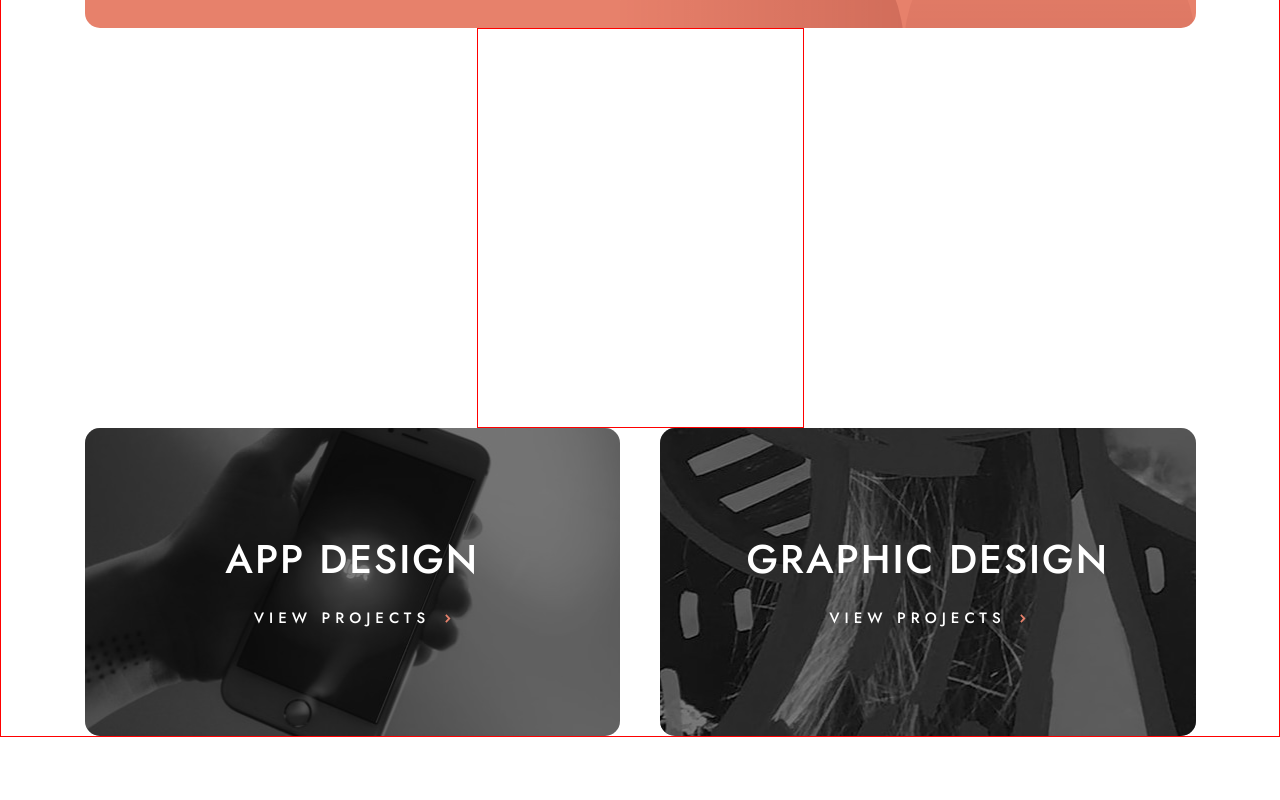
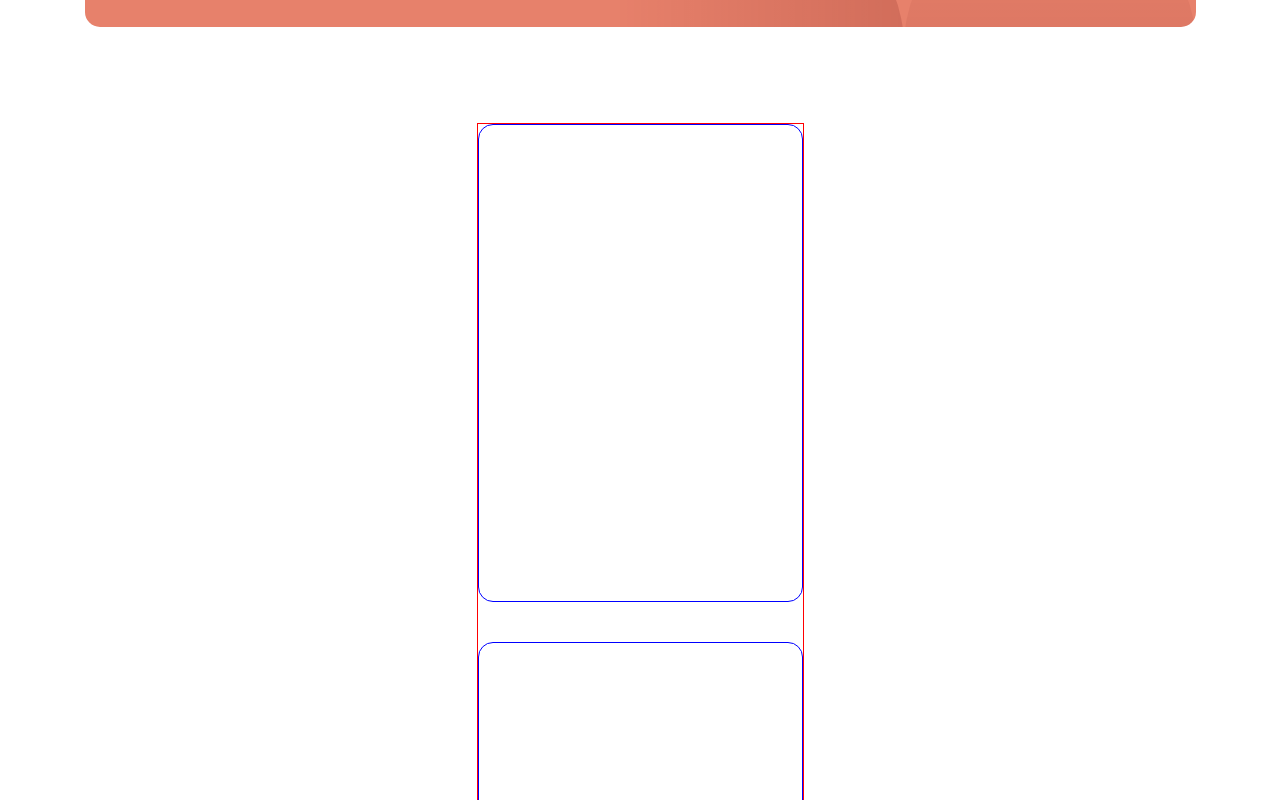
Before and after one commit to danielopq/designo, a React (Vite) app: page / in a window 1280 px wide. Shown: the part 380-1180 px from the top of the page. Built offline with nearby package versions, Linux system fonts and the light colour scheme; a web font is replaced by a local one.

Commit message:
ProjectView - created, Projects - renamed to Projectslist

```diff
--- a/src/components/layout/index.ts
+++ b/src/components/layout/index.ts
@@ -4,4 +4,5 @@ export { default as NavBar } from "./navBar/NavBar";
 export { default as KeyValue } from "./keyValue/KeyValue";
 export { default as SectionHeader } from "./sectionHeader/SectionHeader";
 export { default as ProjectsNavBar } from "./projectsNavBar/ProjectsNavBar";
-export { default as Projects } from "./projects/Projects";
+export { default as ProjectsList } from "./projectsList/ProjectsList";
+export { default as ProjectView } from "./projectView/projectView";
--- /dev/null
+++ b/src/components/layout/projectView/ProjectView.tsx
@@ -0,0 +1,8 @@
+import './projectView.scss';
+
+const ProjectView:React.FC = ()=>{
+    return(
+        <article className='projectView'></article>
+    )
+}
+export default ProjectView;
--- /dev/null
+++ b/src/components/layout/projectView/projectView.scss
@@ -0,0 +1,7 @@
+.projectView{
+    width: 100%;
+    height: 478px;
+    border-radius: 15px;
+    overflow: hidden;
+    border: solid 1px blue;
+}
--- a/src/components/layout/projects/Projects.tsx
+++ /dev/null
@@ -1,10 +0,0 @@
-import './projects.scss';
-
-const Projects:React.FC = () => {
-    return(
-        <section className='projects'>
-
-        </section>
-    )
-}
-export default Projects;
--- /dev/null
+++ b/src/components/layout/projectsList/ProjectsList.tsx
@@ -0,0 +1,15 @@
+import { ReactNode } from 'react';
+import './projectsList.scss';
+
+type ProjectsListProps = {
+    children: ReactNode;
+}
+
+const ProjectsList: React.FC<ProjectsListProps> = ({children}) => {
+    return (
+        <section className='projectsList'>
+            {children}
+        </section>
+    )
+}
+export default ProjectsList;
--- a/src/components/layout/projects/projects.scss
+++ b/src/components/layout/projectsList/projectsList.scss
@@ -1,8 +1,8 @@
-.projects{
+.projectsList{
     width: 100vw;
-    height: 400px;
     max-width: 327px;
     display: flex;
+    flex-direction: column;
     align-items: center;
     justify-content: space-between;
     gap: 40px;
--- a/src/components/pages/webDesign/WebDesign.tsx
+++ b/src/components/pages/webDesign/WebDesign.tsx
@@ -1,6 +1,6 @@
 import './webDesign.scss';
 
-import { SectionHeader, Projects, ProjectsNavBar } from '../../layout';
+import { SectionHeader, ProjectsList, ProjectView, ProjectsNavBar } from '../../layout';
 import { BtProjectsNavBar } from '../../ui';
 
 import { appMobilePic, appTabletPic, appDesktopPic, graphicMobilePic, graphicTabletPic, graphicDesktopPic } from '../../../assets/img'
@@ -12,9 +12,11 @@ const WebDesign: React.FC = () => {
                 title='Web Design'
                 text='We build websites that serve as powerful marketing tools and bring memorable brand experiences.'
             />
-            <Projects>
-
-            </Projects>
+            <ProjectsList>
+                <ProjectView/>
+                <ProjectView/>
+                <ProjectView/>
+            </ProjectsList>
             <ProjectsNavBar>
                 <BtProjectsNavBar text='APP DESIGN' mobilePic={appMobilePic} tabletPic={appTabletPic} deskTopPic={appDesktopPic} />
                 <BtProjectsNavBar text='GRAPHIC DESIGN' mobilePic={graphicMobilePic} tabletPic={graphicTabletPic} deskTopPic={graphicDesktopPic} />
--- a/src/components/pages/webDesign/webDesign.scss
+++ b/src/components/pages/webDesign/webDesign.scss
@@ -5,5 +5,12 @@
     display: flex;
     flex-direction: column;
     align-items: center;
-    border: solid 1px red;
+
+    .projectsList{
+        margin-top: 96px;
+    }
+
+    #projectsNavBar{
+        margin-top: 96px;
+    }
 }
```
